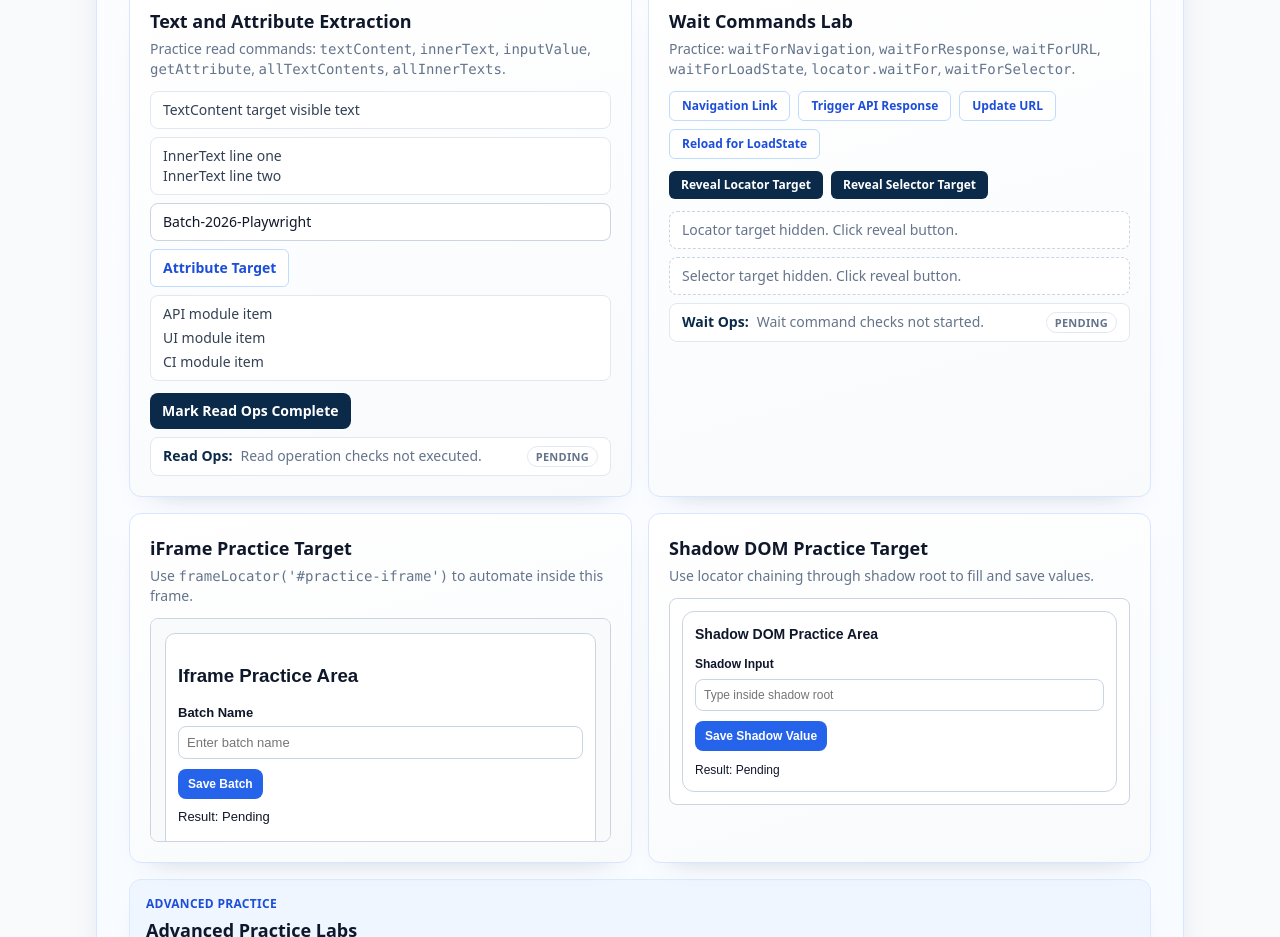
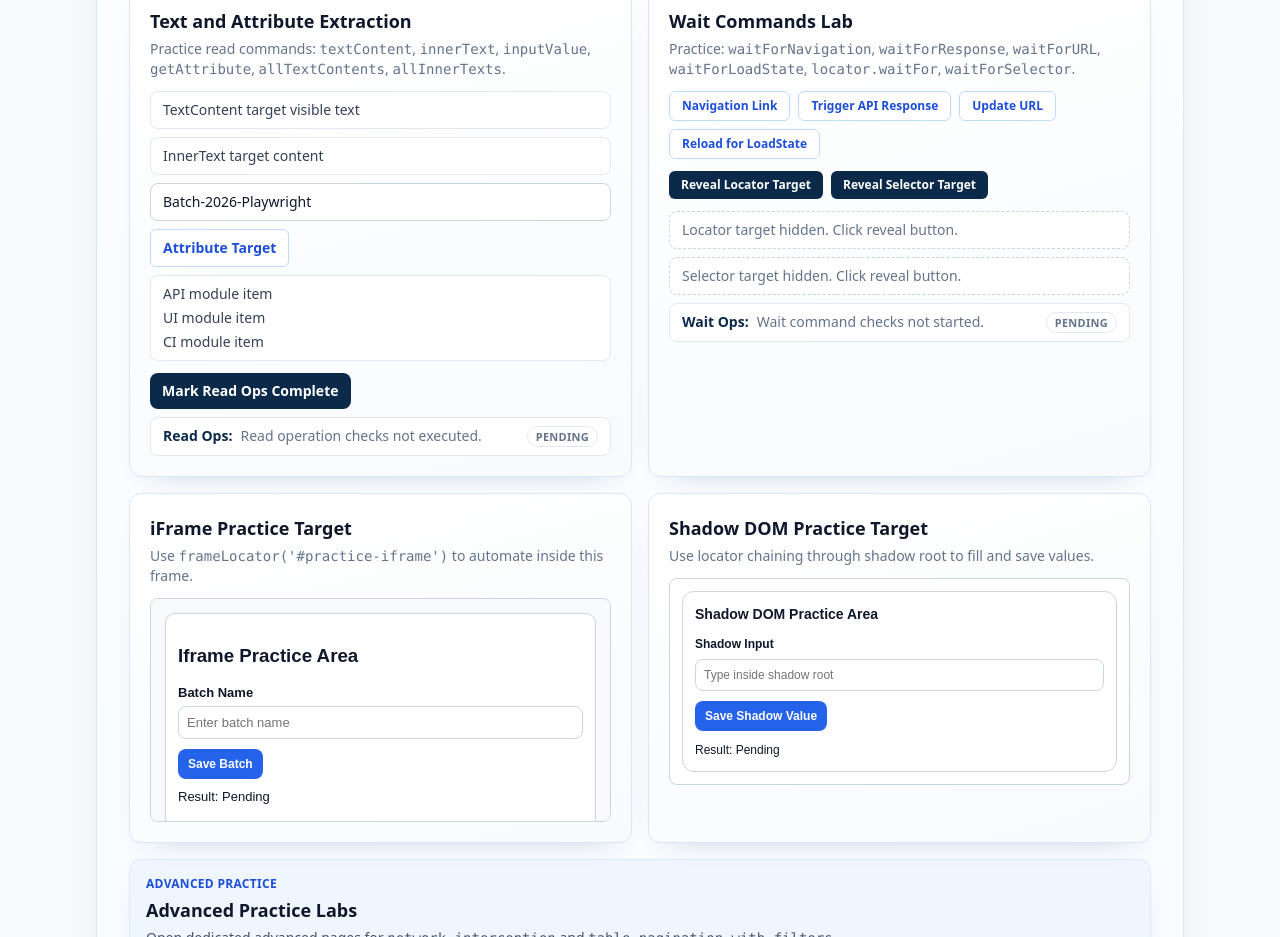
Before and after one commit to aravinddot/Playwright-Mastery-Academy-App, a Next.js app: page /practice in a window 1280 px wide. Shown: the part 3760-4697 px from the top of the page. Built offline with nearby package versions, Linux system fonts and the light colour scheme.

Commit message:
inner text 2 lines removed

```diff
--- a/app/practice/page.jsx
+++ b/app/practice/page.jsx
@@ -2432,9 +2432,7 @@ await expect(page).toHaveURL(/\\/practice\\/table-pagination/);`}</code>
                   data-testid="extract-innertext-target"
                   className="rounded-lg border border-[#E2E8F0] bg-white px-3 py-2 text-sm text-[#334155]"
                 >
-                  <p>InnerText line one</p>
-                  <p>InnerText line two</p>
-                  <span className="hidden">hidden line for comparison</span>
+                  InnerText target content
                 </div>
 
                 <input
```
